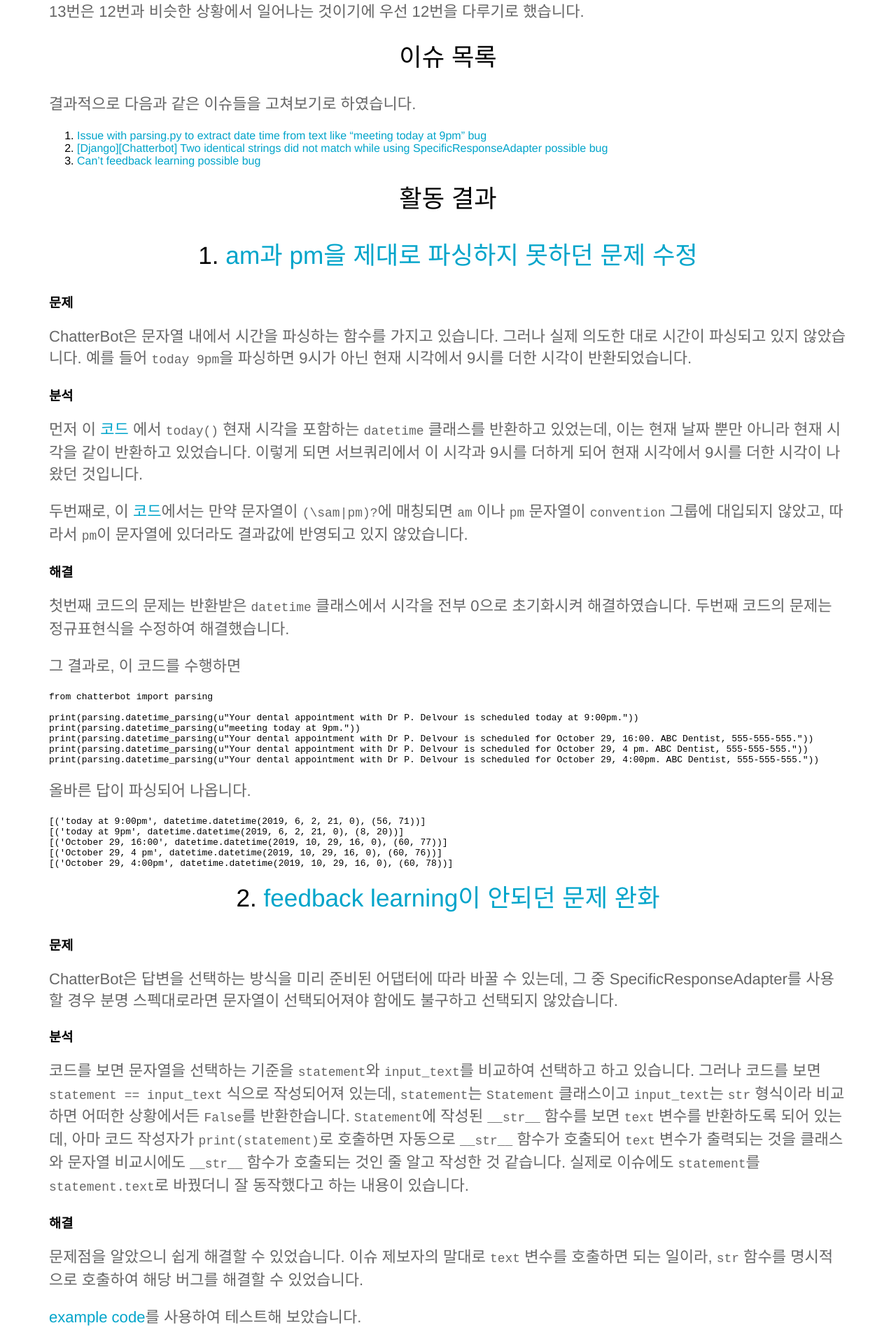
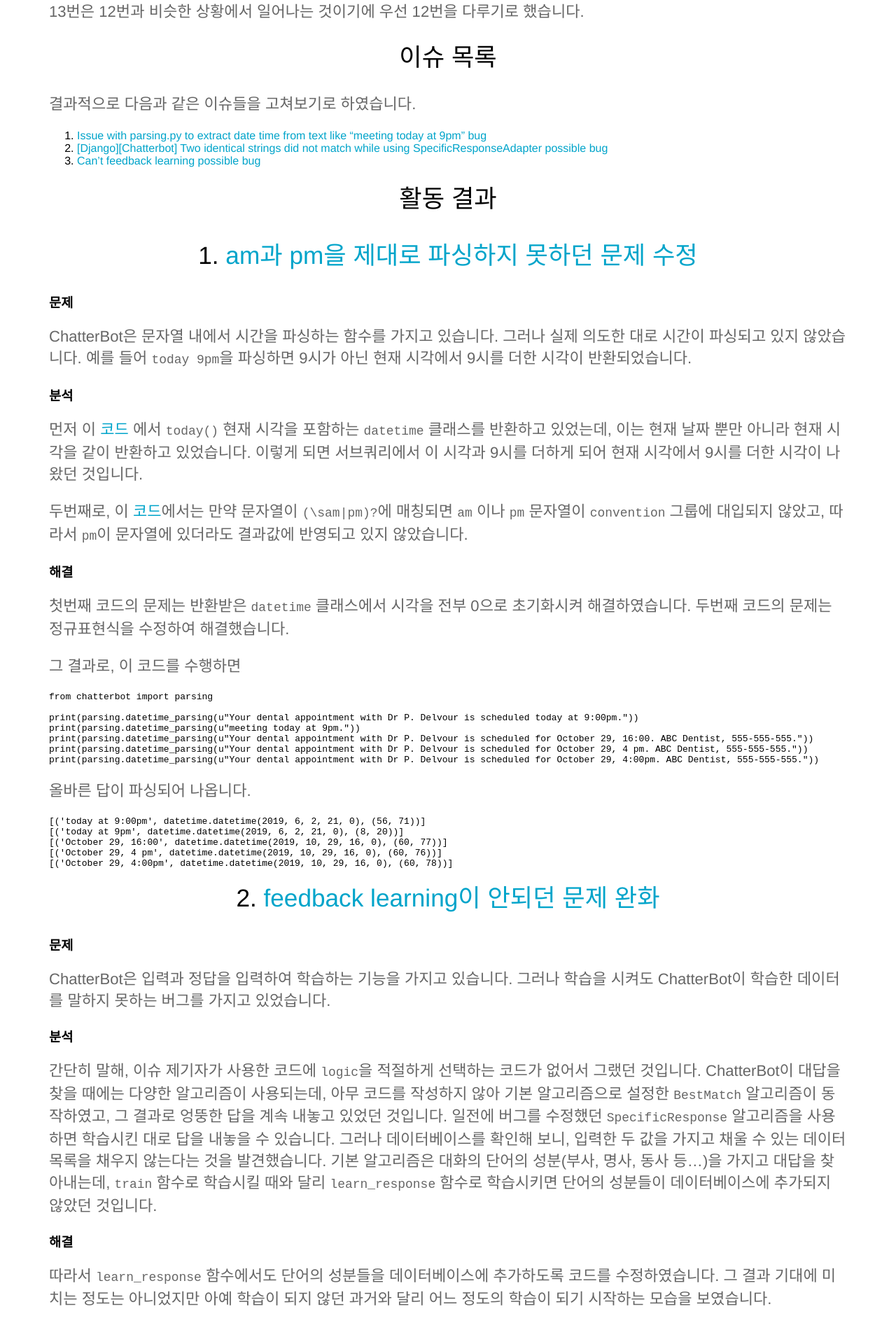
Before and after one commit to 19-1-skku-oss/2019-1-OSS-L3, a Jekyll site: the page built from _posts/2019-06-05-버그-수정-목록.md, in a window 1280 px wide. Shown: the part 1216-3116 px from the top of the page at 70% size. Built offline with Jekyll 4.4.1, drawn with Linux system fonts in a browser that asks for light colours; grey boxes are pictures that could not be loaded.

Commit message:
[EDIT] 글 수정

```diff
--- a/_posts/2019-06-05-버그-수정-목록.md
+++ b/_posts/2019-06-05-버그-수정-목록.md
@@ -83,23 +83,13 @@
 ## 2. [feedback learning이 안되던 문제 완화](https://github.com/19-1-skku-oss/2019-1-OSS-L3/issues/18)
 
 ### 문제
-ChatterBot은 답변을 선택하는 방식을 미리 준비된 어댑터에 따라 바꿀 수 있는데, 그 중 SpecificResponseAdapter를 사용할 경우 분명 스펙대로라면 문자열이 선택되어져야 함에도 불구하고 선택되지 않았습니다.
+ ChatterBot은 입력과 정답을 입력하여 학습하는 기능을 가지고 있습니다. 그러나 학습을 시켜도 ChatterBot이 학습한 데이터를 말하지 못하는 버그를 가지고 있었습니다.
 
 ### 분석
-코드를 보면 문자열을 선택하는 기준을 `statement`와 `input_text`를 비교하여 선택하고 하고 있습니다. 그러나 코드를 보면 `statement == input_text` 식으로 작성되어져 있는데, `statement`는 `Statement` 클래스이고 `input_text`는 `str` 형식이라 비교하면 어떠한 상황에서든 `False`를 반환한습니다.
-`Statement`에 작성된 `__str__` 함수를 보면 `text` 변수를 반환하도록 되어 있는데, 아마 코드 작성자가 `print(statement)`로 호출하면 자동으로 `__str__` 함수가 호출되어 `text` 변수가 출력되는 것을 클래스와 문자열 비교시에도 `__str__` 함수가 호출되는 것인 줄 알고 작성한 것 같습니다. 실제로 이슈에도 `statement`를 `statement.text`로 바꿨더니 잘 동작했다고 하는 내용이 있습니다.
+간단히 말해, 이슈 제기자가 사용한 코드에 `logic`을 적절하게 선택하는 코드가 없어서 그랬던 것입니다. ChatterBot이 대답을 찾을 때에는 다양한 알고리즘이 사용되는데, 아무 코드를 작성하지 않아 기본 알고리즘으로 설정한 `BestMatch` 알고리즘이 동작하였고, 그 결과로 엉뚱한 답을 계속 내놓고 있었던 것입니다. 일전에 버그를 수정했던 `SpecificResponse` 알고리즘을 사용하면 학습시킨 대로 답을 내놓을 수 있습니다. 그러나 데이터베이스를 확인해 보니, 입력한 두 값을 가지고 채울 수 있는 데이터 목록을 채우지 않는다는 것을 발견했습니다. 기본 알고리즘은 대화의 단어의 성분(부사, 명사, 동사 등...)을 가지고 대답을 찾아내는데, `train` 함수로 학습시킬 때와 달리 `learn_response` 함수로 학습시키면 단어의 성분들이 데이터베이스에 추가되지 않았던 것입니다.
 
 ### 해결
-
-문제점을 알았으니 쉽게 해결할 수 있었습니다. 이슈 제보자의 말대로 `text` 변수를 호출하면 되는 일이라, `str` 함수를 명시적으로 호출하여 해당 버그를 해결할 수 있었습니다.
-
-[example code](https://github.com/gunthercox/ChatterBot/blob/master/examples/specific_response_example.py)를 사용하여 테스트해 보았습니다.
-
-수정 이전
-![before](https://user-images.githubusercontent.com/48241766/58614077-5a49e700-82f2-11e9-9a16-db241fefbe10.png)
-
-수정 이후
-![after](https://user-images.githubusercontent.com/48241766/58614087-603fc800-82f2-11e9-902b-59732a7c1d62.png)
+따라서 `learn_response` 함수에서도 단어의 성분들을 데이터베이스에 추가하도록 코드를 수정하였습니다. 그 결과 기대에 미치는 정도는 아니었지만 아예 학습이 되지 않던 과거와 달리 어느 정도의 학습이 되기 시작하는 모습을 보였습니다.
 
 ## 3. [can_process 함수가 제대로 동작하도록 수정](https://github.com/19-1-skku-oss/2019-1-OSS-L3/pull/8)
 
--- a/_sass/blog.scss
+++ b/_sass/blog.scss
@@ -18,6 +18,9 @@
 			width: 125px;
 			height: 125px;
 			margin-top: 0;
+		}
+		.blurb {
+			text-align: center;
 		}
 	}
 
@@ -88,6 +91,9 @@
 	}
 }
 
+.pagination {
+	text-align: center;
+}
 
 .blog-filter {
 	text-align: center;
```
Also changed, not shown: _posts/2019-06-08-프로젝트-기여-과정-소개.md (+5 -0 lines).
